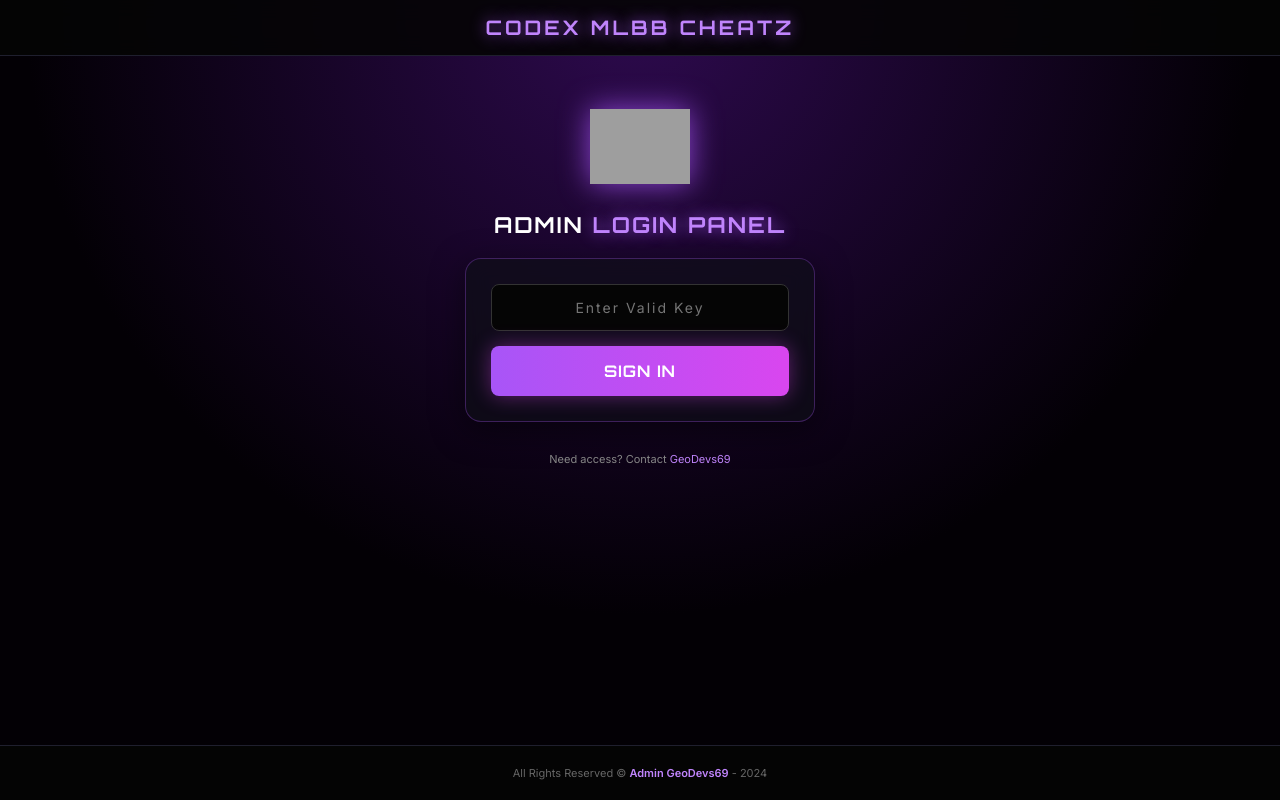
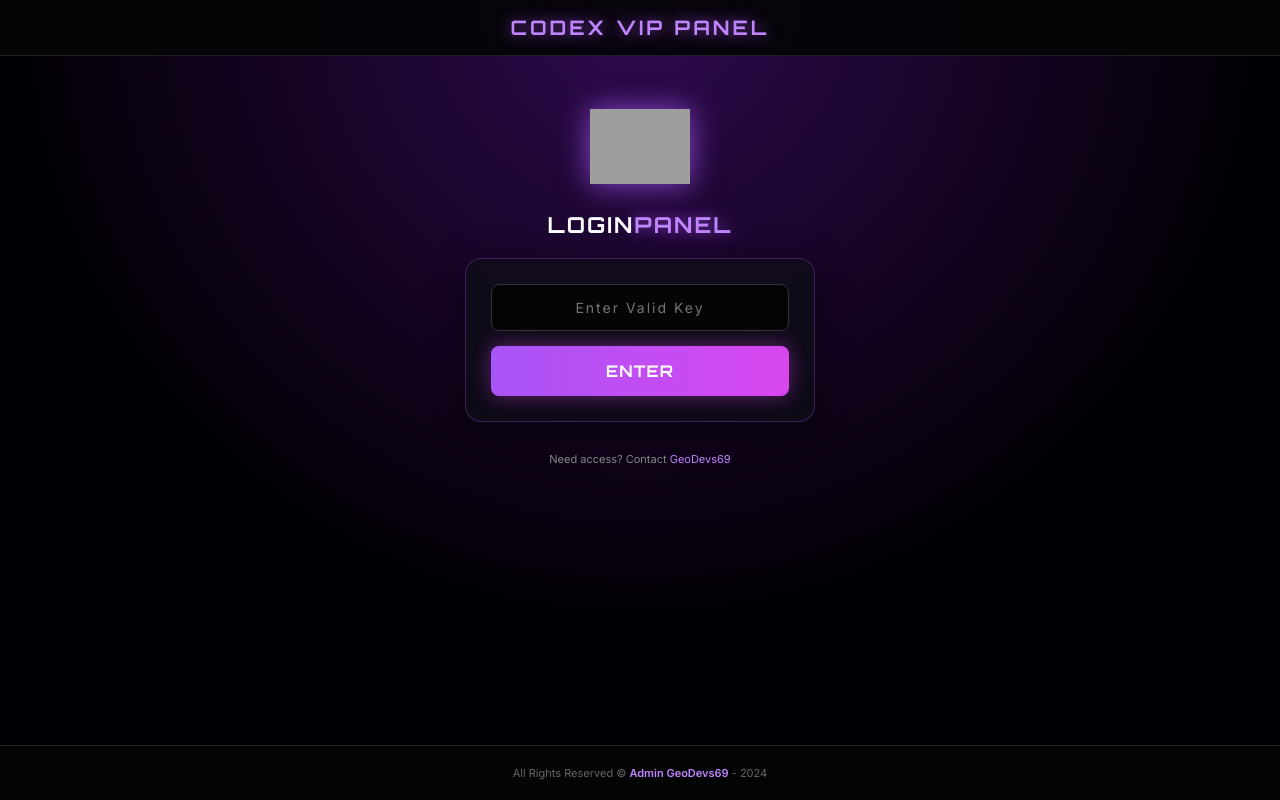
Before and after one commit to nakzgeo69/codex-reseller-panel, a website: page public/index.html in a window 1280 px wide. Drawn offline with Linux system fonts and the light colour scheme; grey boxes are pictures that could not be loaded.

Commit message:
Update index.html

```diff
--- a/public/index.html
+++ b/public/index.html
@@ -3,7 +3,7 @@
 <head>
     <meta charset="UTF-8">
     <meta name="viewport" content="width=device-width, initial-scale=1.0">
-    <title>CODEX ADMIN PANEL</title>
+    <title>CODEX VIP PANEL</title>
     <style>
         @import url('https://fonts.googleapis.com/css2?family=Orbitron:wght@700;900&family=Inter:wght@400;600&display=swap');
         * { box-sizing: border-box; }
@@ -154,17 +154,17 @@
 </head>
 <body>
 
-    <div class="navbar"><h1 class="logo-text">CODEX MLBB CHEATZ</h1></div>
+    <div class="navbar"><h1 class="logo-text">CODEX VIP PANEL</h1></div>
 
     <!-- LOGIN SCREEN -->
     <div class="login-container" id="loginScreen">
         <div class="lock-icon-box">
             <img src="https://i.ibb.co/84R90TKX/ec3c737f1e0c.png" alt="Codex Logo">
         </div>
-        <h1 class="hero-title" style="font-size: 22px; margin-bottom: 20px;">ADMIN <span>LOGIN PANEL</span></h1>
+        <h1 class="hero-title" style="font-size: 22px; margin-bottom: 20px;">LOGIN<span>PANEL</span></h1>
         <div class="form-box">
             <input type="password" id="adminPass" placeholder="Enter Valid Key">
-            <button class="sign-in-btn" onclick="login()">SIGN IN</button>
+            <button class="sign-in-btn" onclick="login()">ENTER</button>
             <p id="loginError" style="color: #ef4444; font-size: 12px; margin-top: 10px; display: none;"></p>
         </div>
         <p class="footer-text">Need access? Contact <span>GeoDevs69</span></p>
@@ -177,7 +177,7 @@
             <div class="hero-icon">
                 <img src="https://i.ibb.co/84R90TKX/ec3c737f1e0c.png" alt="Codex Logo">
             </div>
-            <h1 class="hero-title">ADMIN <span>PANEL</span></h1>
+            <h1 class="hero-title">CONTROL<span>KEYS</span></h1>
             <p class="hero-subtitle">Generate and manage your license keys</p>
         </div>
 
```
